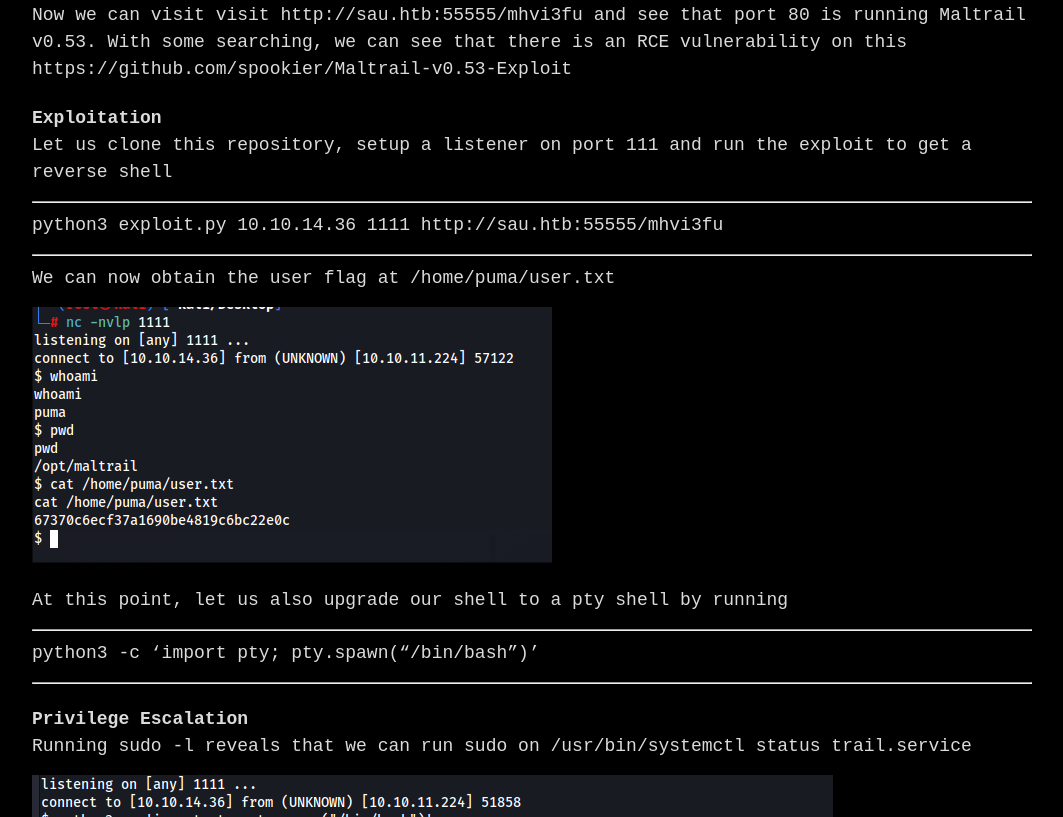
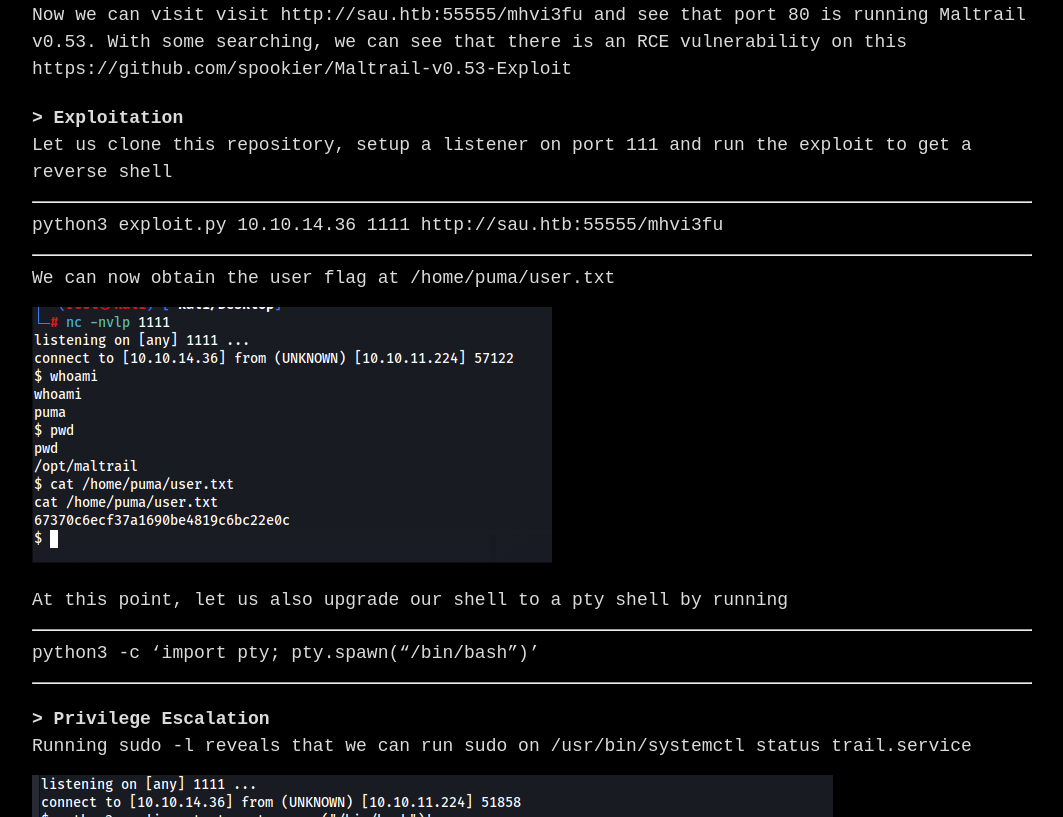
Before and after one commit to zw1tt3r1on/zw1tt3r1on.github.io, a Jekyll site: the page built from _posts/2024-01-12-htb-sau.markdown, in a window 1280 px wide and 1400 px high, scrolled down 1509 px. Shown: the part 152-969 px from the top of the window, without its empty margins (108-1171 px from the left). Built offline with Jekyll 4.4.1, drawn with Linux system fonts in a browser that asks for light colours.

Commit message:
htb sau update headers

```diff
--- a/_posts/2024-01-12-htb-sau.markdown
+++ b/_posts/2024-01-12-htb-sau.markdown
@@ -5,7 +5,7 @@ date:   2024-01-12
 categories: CTF
 ---
 
-<h1>Recon</h1>
+# > Recon
 
 Let us start with our nmap scan
 
@@ -36,7 +36,7 @@ We can forward port 80 to this request basket.
 Now we can visit visit http://sau.htb:55555/mhvi3fu and see that port 80 is running Maltrail v0.53. With some searching, we can see that there is an RCE vulnerability on this https://github.com/spookier/Maltrail-v0.53-Exploit
 
 
-<h1>Exploitation</h1>
+# > Exploitation
 Let us clone this repository, setup a listener on port 111 and run the exploit to get a reverse shell
 
 ---
@@ -57,7 +57,7 @@ python3 -c 'import pty; pty.spawn("/bin/bash")'
 
 ---
 
-<h1>Privilege Escalation</h1>
+# > Privilege Escalation
 
 Running sudo -l reveals that we can run sudo on /usr/bin/systemctl status trail.service
 
```
